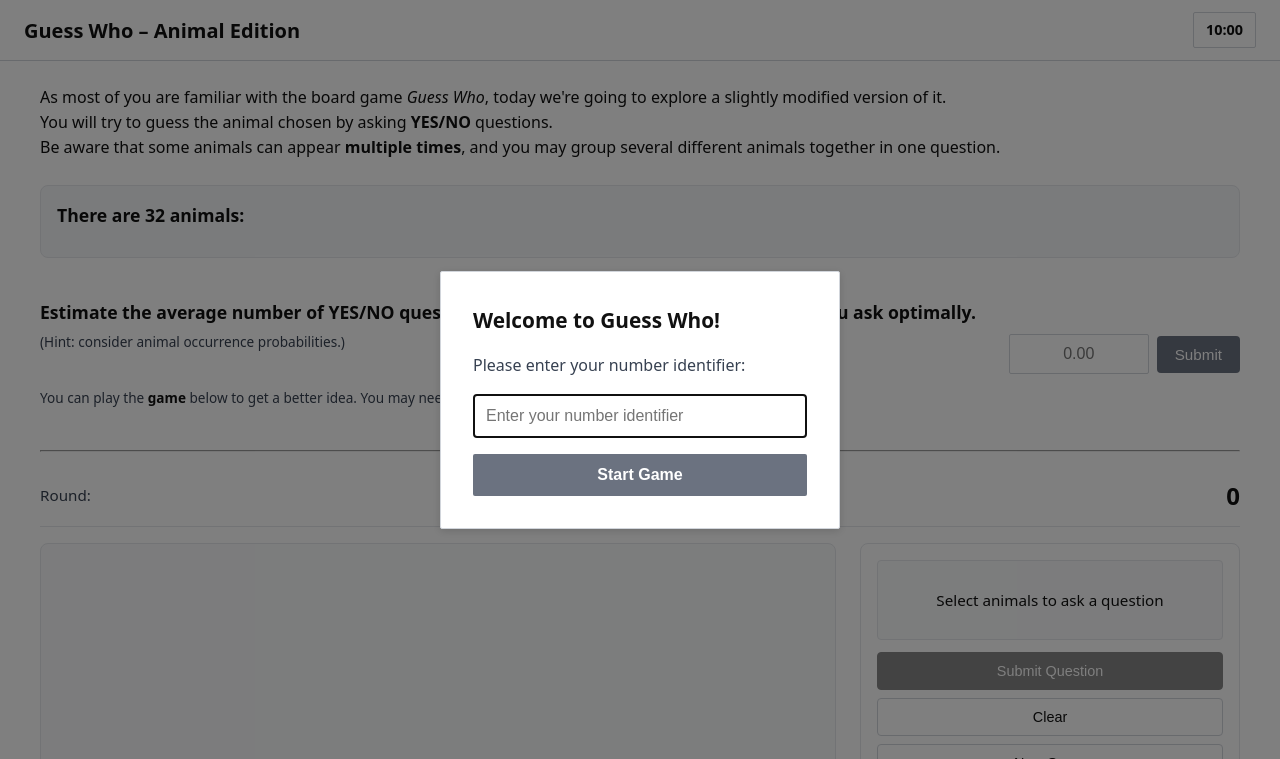
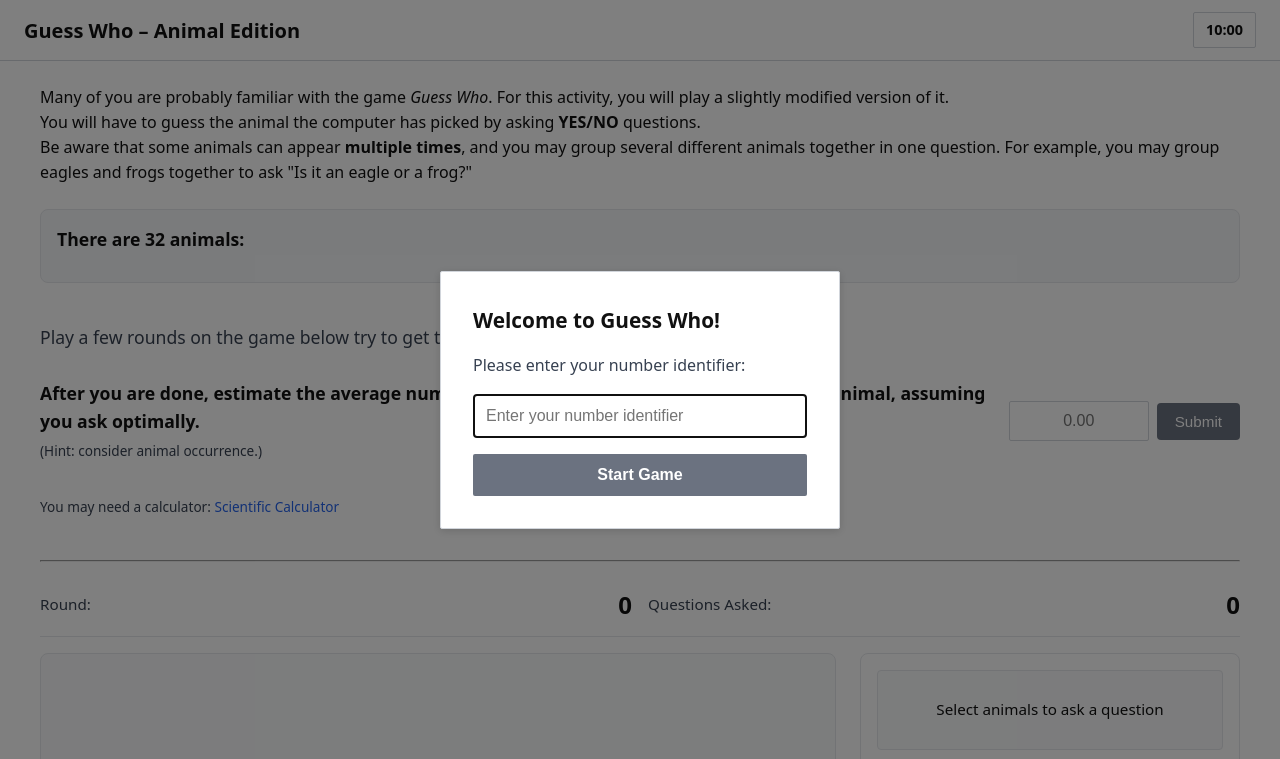
Before and after one commit to JonKuqi/Digital_Education_PS, a plain HTML site: page game.html in a window 1280 px wide. Shown: the top 759 px of the page. Drawn offline with Linux system fonts and the light colour scheme.

Commit message:
Finishing PS activity

```diff
--- a/game.html
+++ b/game.html
@@ -494,11 +494,13 @@
 
     <div class="main-content">
     <div class="container">
-    <p>As most of you are familiar with the board game <em>Guess Who</em>, today we're going to explore a slightly modified version of it.</p>
+    <p> Many of you are probably familiar with the game <em>Guess Who</em>. For this activity, you will play a slightly modified version of it.</p>
 
-    <p>You will try to guess the animal chosen by asking <strong>YES/NO</strong> questions.</p>
+    <p>You will have to guess the animal the computer has picked by asking <strong>YES/NO</strong> questions.</p>
 
-    <p>Be aware that some animals can appear <strong>multiple times</strong>, and you may group several different animals together in one question.</p>
+    <p>Be aware that some animals can appear <strong>multiple times</strong>, and you may group several different animals together in one question.
+    For example, you may group eagles and frogs together to ask "Is it an eagle or a frog?"
+    </p>
         <br>
 
         <div class="appearances">
@@ -511,9 +513,12 @@
 
         <div class="estimate-section">
             <div class="estimate-text">
-                <strong>Estimate the average number of YES/NO questions needed to find the animal, assuming you ask optimally.</strong><br>
-                <span style="font-size: 0.85rem;">(Hint: consider animal occurrence probabilities.)</span><br><br>
-                <span style="font-size: 0.85rem;">You can play the <strong>game</strong> below to get a better idea. You may need a calculator: <a href="https://www.tcsion.com/OnlineAssessment/ScientificCalculator/Calculator.html#nogo" target="_blank">Scientific Calculator</a></span>
+                <p>Play a few rounds on the game below try to get to the answer as fast as you can! </p>
+                <br>
+
+                <strong>After you are done, estimate the average number of YES/NO questions needed to find the animal, assuming you ask optimally.</strong><br>
+                <span style="font-size: 0.85rem;">(Hint: consider animal occurrence.)</span><br><br>
+                <span style="font-size: 0.85rem;">You may need a calculator: <a href="https://www.tcsion.com/OnlineAssessment/ScientificCalculator/Calculator.html#nogo" target="_blank">Scientific Calculator</a></span>
             </div>
             <div class="estimate-input-group">
                 <input type="number" id="estimateInput" step="0.01" placeholder="0.00" min="0">
```
